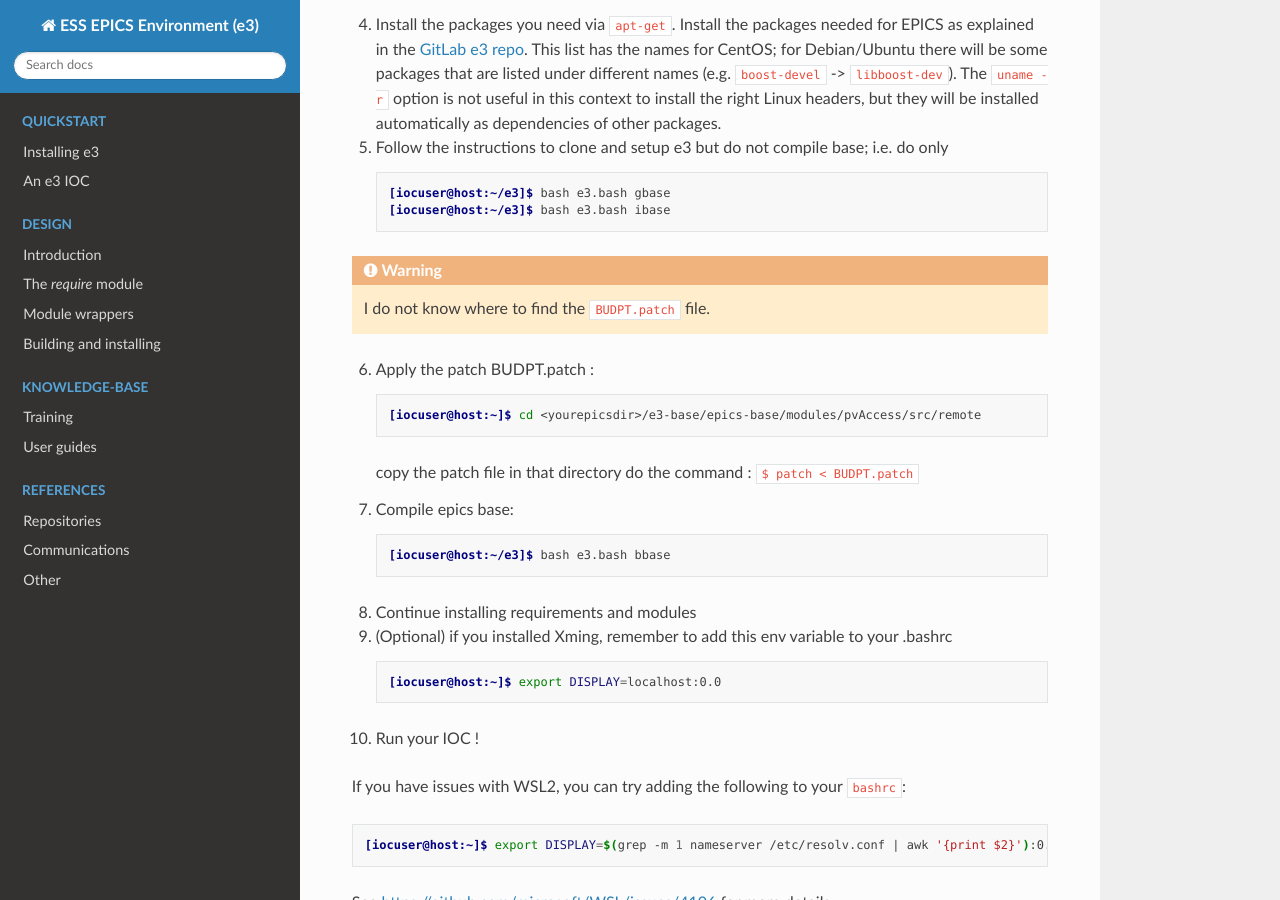
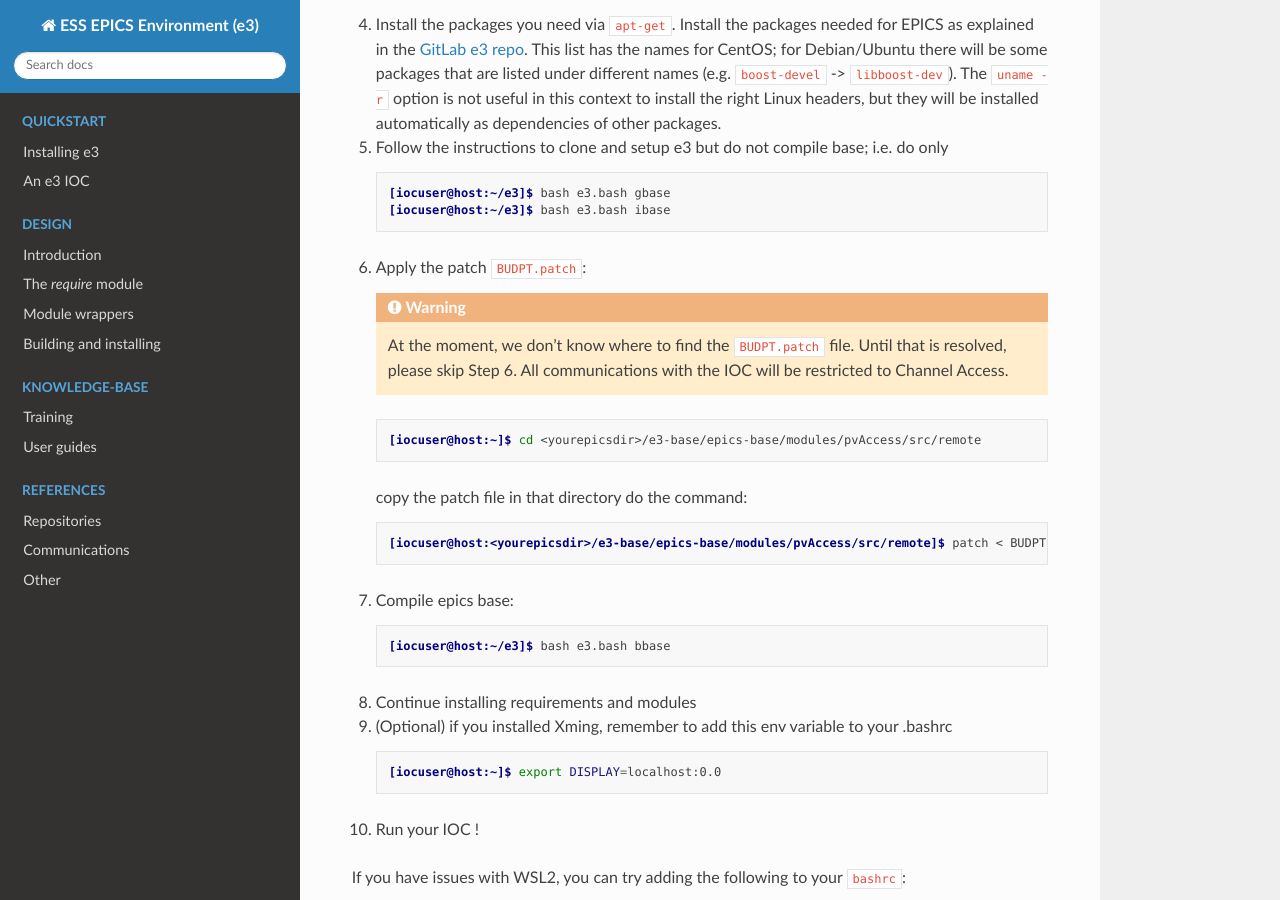
Before and after one commit to ttkorhonen/e3pages, a Sphinx documentation site: the page built from docs/kb/guide/articles/3_win10.md, in a window 1280 px wide and 900 px high, scrolled down 1316 px. Built offline with Sphinx 7.4.7 and the Read the Docs theme 2.0.0, drawn with Linux system fonts in a browser that asks for light colours.

Commit message:
Tidy up patching section, and add warning about missing file

````diff
--- a/docs/kb/guide/articles/3_win10.md
+++ b/docs/kb/guide/articles/3_win10.md
@@ -45,16 +45,20 @@ If you would like to open multiple shells in a console window you can use ConEmu
    [iocuser@host:~/e3]$ bash e3.bash gbase
    [iocuser@host:~/e3]$ bash e3.bash ibase
    ```
-:::{warning}
-I do not know where to find the `BUDPT.patch` file.
-:::
-
-6. Apply the patch BUDPT.patch :
+6. Apply the patch `BUDPT.patch`:
+   :::{warning}
+   At the moment, we don't know where to find the `BUDPT.patch` file. Until that is
+   resolved, please skip Step 6. All communications with the IOC will be restricted
+   to Channel Access.
+   :::
    ```console
    [iocuser@host:~]$ cd <yourepicsdir>/e3-base/epics-base/modules/pvAccess/src/remote
    ```
    copy the patch file in that directory
-   do the command : `$ patch < BUDPT.patch`
+   do the command:
+   ```console
+   [iocuser@host:<yourepicsdir>/e3-base/epics-base/modules/pvAccess/src/remote]$ patch < BUDPT.patch
+   ```
 7. Compile epics base:
    ```console
    [iocuser@host:~/e3]$ bash e3.bash bbase
````
